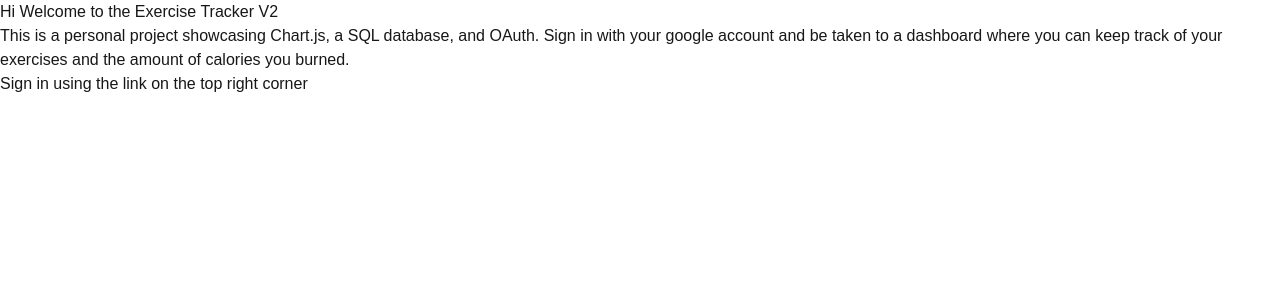
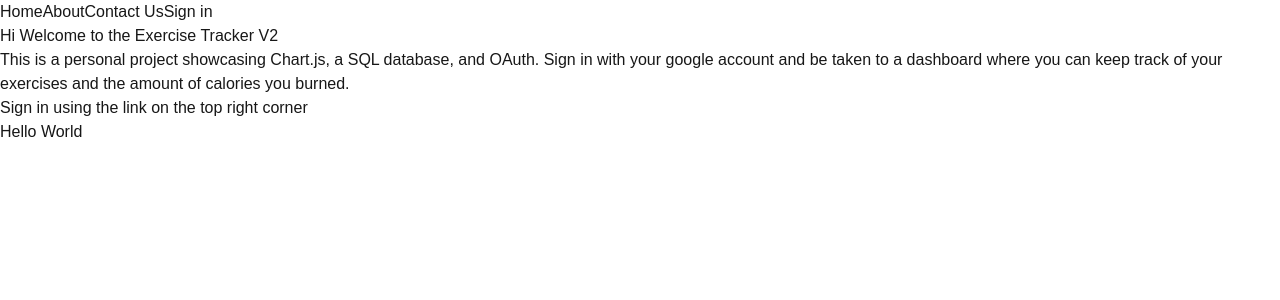
Before and after one commit to ldaws003/exercise-tracker-v2, a Next.js app: page / in a window 1280 px wide. Shown: the top 300 px of the page. Built offline with nearby package versions, Linux system fonts and the light colour scheme; no server answers.

Commit message:
moved session provider + header + footer to layout.tsx

```diff
--- a/app/layout.tsx
+++ b/app/layout.tsx
@@ -1,6 +1,9 @@
 import type { Metadata } from "next";
 import { Geist, Geist_Mono } from "next/font/google";
 import "./globals.css";
+import Header from "./components/ui/header";
+import Footer from "./components/ui/Footer";
+import { SessionProvider } from "next-auth/react";
 
 const geistSans = Geist({
   variable: "--font-geist-sans",
@@ -13,8 +16,8 @@ const geistMono = Geist_Mono({
 });
 
 export const metadata: Metadata = {
-  title: "Create Next App",
-  description: "Generated by create next app",
+  title: "Exercise Tracker V2",
+  description: "Track calories burned and exercises",
 };
 
 export default function RootLayout({
@@ -23,11 +26,17 @@ export default function RootLayout({
   children: React.ReactNode;
 }>) {
   return (
+    <SessionProvider>
     <html
       lang="en"
       className={`${geistSans.variable} ${geistMono.variable} h-full antialiased`}
     >
-      <body className="min-h-full flex flex-col">{children}</body>
+      <body className="min-h-full flex flex-col">
+        <Header />
+        {children}
+        <Footer />
+      </body>
     </html>
+    </SessionProvider>
   );
 }
```
